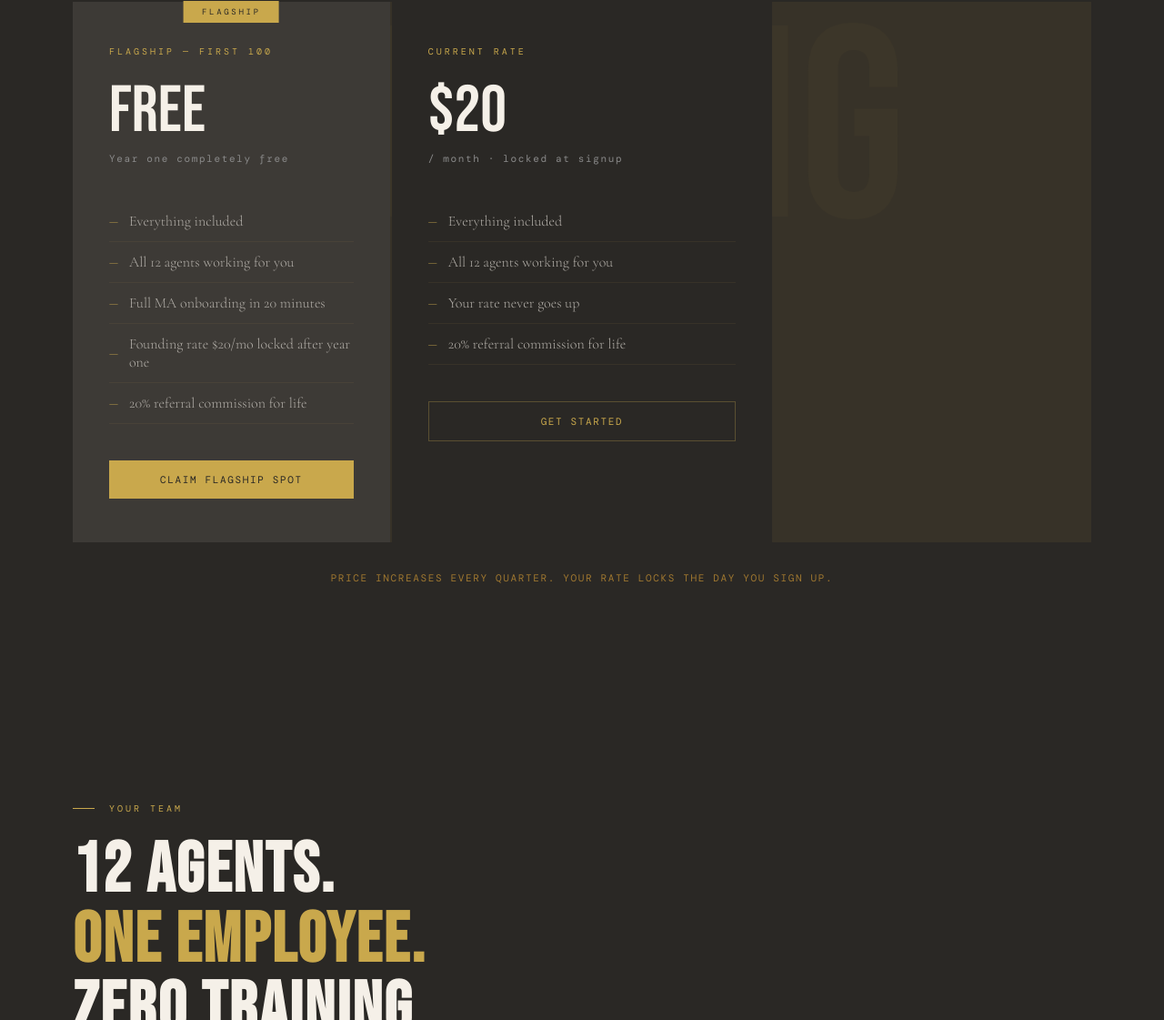
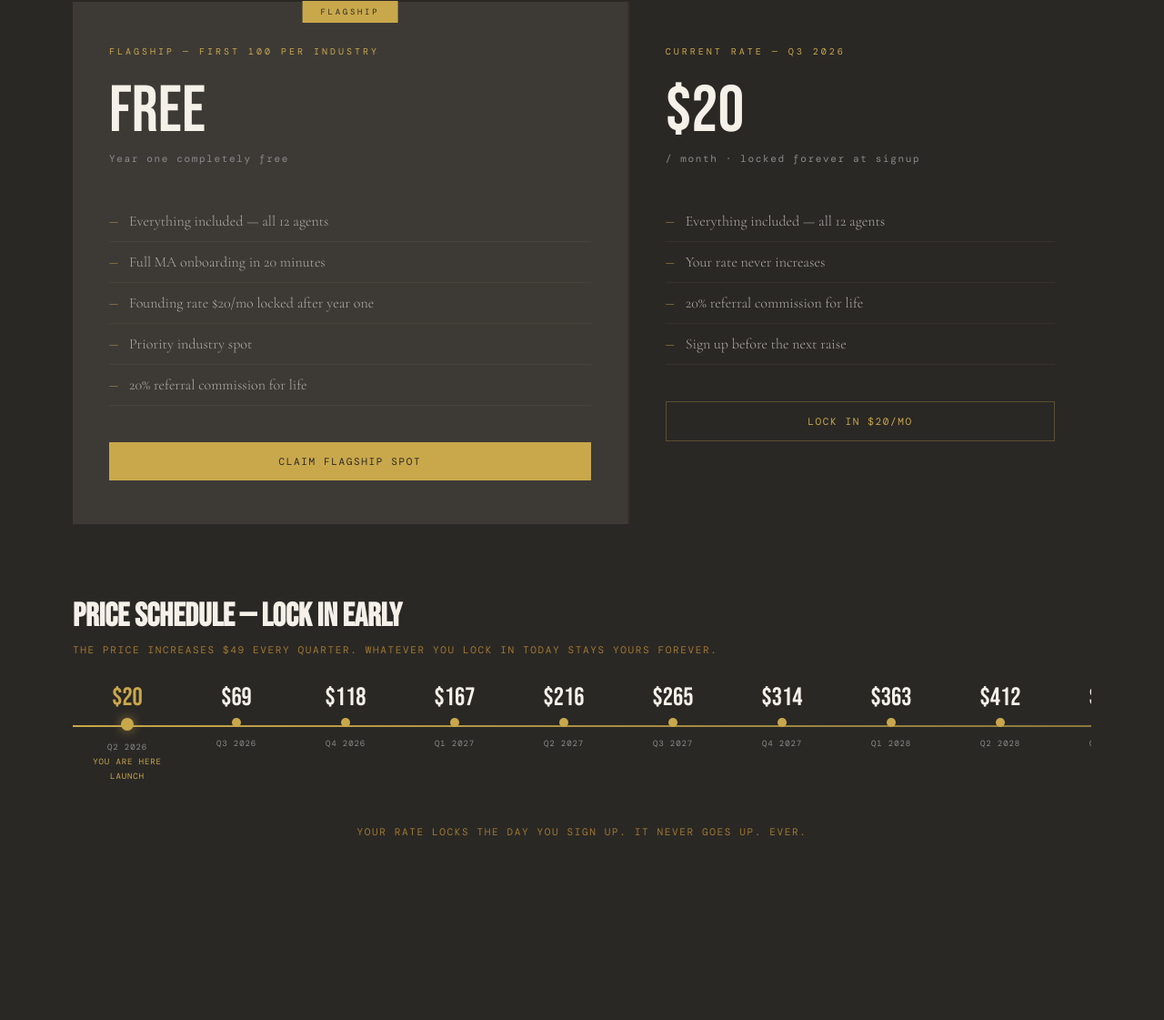
Before and after one commit to deployagentsinc/da-inc-website, a plain HTML site: page index.html in a window 1280 px wide. Shown: the part 4119-5240 px from the top of the page at 91% size. Drawn offline with nearby package versions, Linux system fonts and the light colour scheme; no server answers; a web font is replaced by a local one.

Commit message:
Replace pricing with interactive timeline — $20 to $1000 over 5 years
Two tiers:
- Flagship: free year one, $20/mo locked, first 100 per industry
- Current Rate: $20/mo locked forever at signup

Interactive price schedule:
- 21-step scrollable timeline from $20 to $1,000
- $49 increase every quarter, 20 raises over 5 years
- Current quarter highlighted with "You are here"
- Auto-scrolls to current position on load
- Dark concrete background, gold accents, matching site design

Removed $35 Standard tier completely.

Co-Authored-By: Claude Opus 4.6 (1M context) <noreply@anthropic.com>

```diff
--- a/index.html
+++ b/index.html
@@ -580,12 +580,129 @@
 
   .pricing-cards {
     display: grid;
-    grid-template-columns: 1fr 1.2fr 1fr;
+    grid-template-columns: 1.2fr 1fr;
     gap: 2px;
     margin-top: 80px;
     background: rgba(201,168,76,0.08);
     position: relative;
     z-index: 1;
+  }
+
+  .price-timeline {
+    margin-top: 80px;
+    position: relative;
+    z-index: 1;
+  }
+
+  .price-timeline h3 {
+    font-family: 'Bebas Neue', sans-serif;
+    font-size: 36px;
+    color: var(--cream);
+    margin-bottom: 8px;
+  }
+
+  .price-timeline-sub {
+    font-family: 'DM Mono', monospace;
+    font-size: 11px;
+    letter-spacing: 0.15em;
+    text-transform: uppercase;
+    color: var(--gold-dark);
+    margin-bottom: 32px;
+  }
+
+  .timeline-track {
+    position: relative;
+    overflow-x: auto;
+    overflow-y: hidden;
+    -webkit-overflow-scrolling: touch;
+    padding-bottom: 16px;
+    scrollbar-width: thin;
+    scrollbar-color: var(--gold-dark) var(--concrete-light);
+  }
+
+  .timeline-track::-webkit-scrollbar { height: 4px; }
+  .timeline-track::-webkit-scrollbar-track { background: var(--concrete-light); }
+  .timeline-track::-webkit-scrollbar-thumb { background: var(--gold-dark); }
+
+  .timeline-inner {
+    display: flex;
+    gap: 0;
+    min-width: max-content;
+    position: relative;
+  }
+
+  .timeline-inner::before {
+    content: '';
+    position: absolute;
+    top: 44px;
+    left: 0;
+    right: 0;
+    height: 2px;
+    background: linear-gradient(90deg, var(--gold) 0%, rgba(201,168,76,0.15) 100%);
+  }
+
+  .tl-step {
+    min-width: 120px;
+    padding: 0 8px;
+    text-align: center;
+    position: relative;
+    flex-shrink: 0;
+  }
+
+  .tl-price {
+    font-family: 'Bebas Neue', sans-serif;
+    font-size: 28px;
+    color: var(--cream);
+    line-height: 1;
+    margin-bottom: 8px;
+    transition: color 0.3s;
+  }
+
+  .tl-step:hover .tl-price { color: var(--gold); }
+
+  .tl-dot {
+    width: 10px;
+    height: 10px;
+    background: var(--gold);
+    border-radius: 50%;
+    margin: 0 auto 12px;
+    position: relative;
+    z-index: 1;
+  }
+
+  .tl-step.current .tl-dot {
+    width: 14px;
+    height: 14px;
+    box-shadow: 0 0 12px rgba(201,168,76,0.6);
+  }
+
+  .tl-step.current .tl-price { color: var(--gold); }
+
+  .tl-date {
+    font-family: 'DM Mono', monospace;
+    font-size: 9px;
+    letter-spacing: 0.1em;
+    color: var(--steel);
+    text-transform: uppercase;
+  }
+
+  .tl-label {
+    font-family: 'DM Mono', monospace;
+    font-size: 9px;
+    letter-spacing: 0.1em;
+    color: var(--gold);
+    text-transform: uppercase;
+    margin-top: 4px;
+  }
+
+  .timeline-lock-note {
+    text-align: center;
+    font-family: 'DM Mono', monospace;
+    font-size: 11px;
+    letter-spacing: 0.15em;
+    text-transform: uppercase;
+    color: var(--gold-dark);
+    margin-top: 32px;
   }
 
   .price-card {
@@ -1363,34 +1480,43 @@
 
   <div class="pricing-cards reveal">
     <div class="price-card featured" id="flagship-card">
-      <div class="price-tier">Flagship &mdash; First 100</div>
+      <div class="price-tier">Flagship &mdash; First 100 Per Industry</div>
       <div class="price-amount">Free</div>
       <div class="price-period">Year one completely free</div>
       <ul class="price-features">
-        <li>Everything included</li>
-        <li>All 12 agents working for you</li>
+        <li>Everything included &mdash; all 12 agents</li>
         <li>Full MA onboarding in 20 minutes</li>
         <li>Founding rate $20/mo locked after year one</li>
+        <li>Priority industry spot</li>
         <li>20% referral commission for life</li>
       </ul>
       <a href="https://wa.me/6683979970?text=Hi%2C%20I%20want%20to%20claim%20a%20flagship%20spot%20for%20my%20business" class="price-cta filled">Claim Flagship Spot</a>
     </div>
 
     <div class="price-card">
-      <div class="price-tier">Current Rate</div>
+      <div class="price-tier">Current Rate &mdash; Q3 2026</div>
       <div class="price-amount">$20</div>
-      <div class="price-period">/ month &middot; locked at signup</div>
+      <div class="price-period">/ month &middot; locked forever at signup</div>
       <ul class="price-features">
-        <li>Everything included</li>
-        <li>All 12 agents working for you</li>
-        <li>Your rate never goes up</li>
+        <li>Everything included &mdash; all 12 agents</li>
+        <li>Your rate never increases</li>
         <li>20% referral commission for life</li>
+        <li>Sign up before the next raise</li>
       </ul>
-      <a href="https://buy.stripe.com/fZu7sKfVHdce0T53RKe7m00" class="price-cta outline">Get Started</a>
+      <a href="https://buy.stripe.com/fZu7sKfVHdce0T53RKe7m00" class="price-cta outline">Lock In $20/mo</a>
     </div>
   </div>
 
-  <p class="reveal" style="text-align:center;font-family:'DM Mono',monospace;font-size:11px;letter-spacing:0.15em;text-transform:uppercase;color:var(--gold-dark);margin-top:32px;">Price increases every quarter. Your rate locks the day you sign up.</p>
+  <div class="price-timeline reveal">
+    <h3>Price Schedule &mdash; <span class="gold">Lock In Early</span></h3>
+    <p class="price-timeline-sub">The price increases $49 every quarter. Whatever you lock in today stays yours forever.</p>
+
+    <div class="timeline-track">
+      <div class="timeline-inner" id="price-timeline"></div>
+    </div>
+
+    <p class="timeline-lock-note">Your rate locks the day you sign up. It never goes up. Ever.</p>
+  </div>
 </section>
 
 <!-- AGENTS PAMPHLET -->
@@ -1802,6 +1928,47 @@
       : 'rgba(201,168,76,0.15)';
   });
 
+  // Generate price timeline — $20 base, +$49 every quarter, 20 raises to $1000
+  (function buildTimeline() {
+    var container = document.getElementById('price-timeline');
+    if (!container) return;
+    var base = 20;
+    var raise = 49;
+    var steps = 21; // 20 raises + starting point
+    var startDate = new Date(2026, 3, 1); // Q2 2026
+    var now = new Date();
+    var quarterNames = ['Q1', 'Q2', 'Q3', 'Q4'];
+
+    for (var i = 0; i < steps; i++) {
+      var price = base + (raise * i);
+      var date = new Date(startDate);
+      date.setMonth(date.getMonth() + (i * 3));
+      var q = quarterNames[Math.floor(date.getMonth() / 3)];
+      var year = date.getFullYear();
+      var isCurrent = (now >= date && now < new Date(date.getFullYear(), date.getMonth() + 3, 1));
+
+      var step = document.createElement('div');
+      step.className = 'tl-step' + (isCurrent ? ' current' : '');
+      step.innerHTML =
+        '<div class="tl-price">$' + price + '</div>' +
+        '<div class="tl-dot"></div>' +
+        '<div class="tl-date">' + q + ' ' + year + '</div>' +
+        (isCurrent ? '<div class="tl-label">You are here</div>' : '') +
+        (i === 0 ? '<div class="tl-label">Launch</div>' : '') +
+        (i === steps - 1 ? '<div class="tl-label">Final price</div>' : '');
+      container.appendChild(step);
+    }
+
+    // Scroll to current quarter
+    var currentEl = container.querySelector('.current');
+    if (currentEl) {
+      var track = container.parentElement;
+      setTimeout(function() {
+        track.scrollLeft = currentEl.offsetLeft - (track.offsetWidth / 2) + 60;
+      }, 300);
+    }
+  })();
+
   // Check flagship capacity — hide card when 100 spots filled
   (function checkFlagship() {
     fetch('https://da-inc-ma-production.up.railway.app/api/flagship-count')
```
